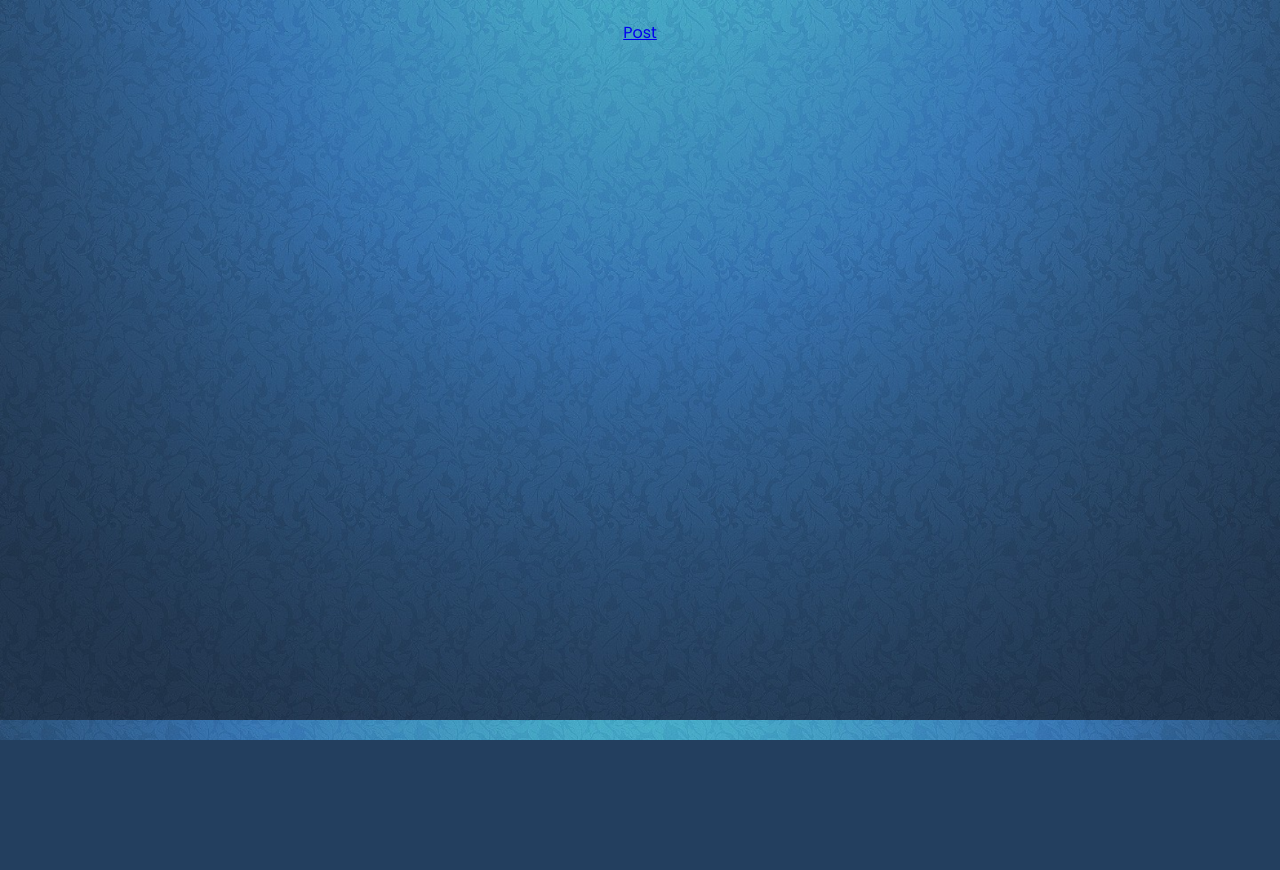
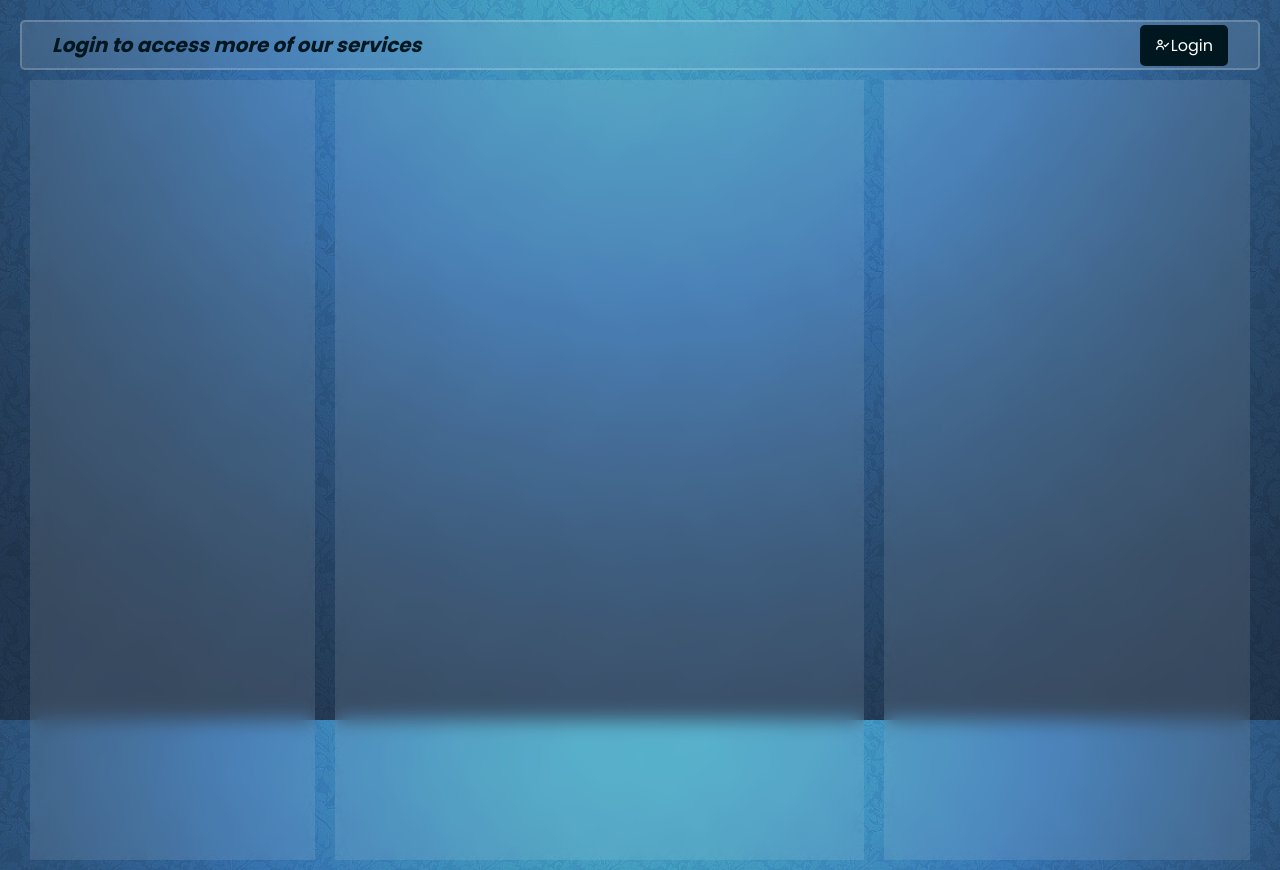
Before and after one commit to Aayushstha001/After_First, a Django app: page / in a window 1280 px wide. Shown: the part 80-950 px from the top of the page. Before the commit the page ends 820 px from the top, so only its background shows below. Run offline with Django 5.2, Linux system fonts and the light colour scheme; data that the repository does not hold is empty.

Commit message:
all done

```diff
--- a/Co_lab/main/forms.py
+++ b/Co_lab/main/forms.py
@@ -35,10 +35,9 @@ class CompanyForm(ModelForm):
 class CompanyPostForm(ModelForm):
     class Meta:
         model = CompanyPost
-        fields = ['title', 'description', 'image']
+        fields = ['title', 'image']
 
 class EmployeePostForm(ModelForm):
     class Meta:
         model = EmployeePost
-        fields = '__all__'
-        exclude = ['host', 'company']
+        fields = ['title', 'image']
--- a/Co_lab/main/models.py
+++ b/Co_lab/main/models.py
@@ -44,8 +44,7 @@ class Employee(models.Model):
 class CompanyPost(models.Model):
     host = models.ForeignKey(User, on_delete=models.SET_NULL, null=True, blank=True)
     company = models.ForeignKey(Company, on_delete=models.SET_NULL, null=True, blank=True)
-    title = models.CharField(max_length=255)
-    description = models.TextField(null=True, blank=True)
+    title = models.CharField(max_length=500)
     created = models.DateTimeField(auto_now_add=True)
     image = models.ImageField(upload_to='company_post', null=True, blank=True)
 
@@ -57,8 +56,7 @@ class CompanyPost(models.Model):
 
 class EmployeePost(models.Model):
     host = models.ForeignKey(User, on_delete=models.SET_NULL, null=True, blank=True)
-    title = models.CharField(max_length=255)
-    description = models.TextField(null=True, blank=True)
+    title = models.CharField(max_length=500)
     created = models.DateTimeField(auto_now_add=True)
     image = models.ImageField(upload_to='employee_post', null=True, blank=True)
 
--- /dev/null
+++ b/Co_lab/main/templates/main/company_post.html
@@ -0,0 +1,23 @@
+{% load static %}
+
+{% for post in company_post %}
+    <div class="post-container">
+        <div class="user-profile">
+            {% if post.company.company_logo %}
+                <img class="company-logo" src="{{ post.company.company_logo.url }}" width="45px">
+            {% else %}
+                <img class="company-logo" src="{% static 'styles/images/company_avatar.png' %}" width="45px">
+            {% endif %}
+            <div>
+                <p>{{ post.company }}</p>
+                <span>{{ post.created }}</span><br>
+                <span>{{ post.created|timesince }} ago</span>
+            </div>
+        </div>
+        <p class="post-host">Post : {{post.host}}</p>
+        <p class="post-text">{{ post.title }}</p>
+        {% if post.image %}
+            <img class="post-image" src="{{ post.image.url }}" class="post-img" width="100%">
+        {% endif %}
+    </div>
+{% endfor %}
--- /dev/null
+++ b/Co_lab/main/templates/main/employee_post.html
@@ -0,0 +1,22 @@
+{% load static %}
+
+{% for post in employee_post %}
+    <div class="post-container">
+        <div class="user-profile">
+            {% if post.host.employee.image %}
+                <img class="company-logo" src="{{ post.host.employee.image.url }}" width="45px">
+            {% else %}
+                <img class="company-logo" src="{% static 'styles/images/avatar.png' %}" width="45px">
+            {% endif %}
+            <div>
+                <p>{{post.host}}</p>
+                <span>{{ post.created }}</span><br>
+                <span>{{ post.created|timesince }} ago</span>
+            </div>
+        </div>
+        <p class="post-text">{{ post.title }}</p>
+        {% if post.image %}
+            <img class="post-image" src="{{ post.image.url }}" class="post-img" width="100%">
+        {% endif %}
+    </div>
+{% endfor %}
--- a/Co_lab/main/templates/main/home.html
+++ b/Co_lab/main/templates/main/home.html
@@ -1,45 +1,49 @@
 {% extends 'main.html' %}
 
+{% load static %}
+
 {% block content %}
-{% if employee.admin %}
-    <a href="{% url 'create-company-post' %}">Company Post</a>
-    <a href="{% url 'create-employee-post' %}">Post</a>
-{% else %}
-    <a href="{% url 'create-employee-post' %}">Post</a>
-{% endif %}
+
+<div class="post">
+    <div class="post-left">
+        {% if request.user.is_authenticated %}
+            {% if employee.image %}
+                <img src="{{employee.image.url}}" height="30px">
+            {% else %}
+                <img src="{% static 'styles/images/avatar.png' %}" height="30px">
+            {% endif %}
+            <a href="#"><h1>{{request.user}}</h1></a>
+        {% else %}
+            <a href="#"><h1>Login to access more of our services</h1></a>
+        {% endif %}
+    </div>
+
+    <div class="post-btn">
+        {% if request.user.is_authenticated %}
+            {% if employee.admin %}
+                <a href="{% url 'create-company-post' %}"><span><i class='bx bx-plus' ></i>Company Post</span></a>
+                <a href="{% url 'create-employee-post' %}"><span><i class='bx bx-plus' ></i>Post</span></a>
+            {% else %}
+                <a href="{% url 'create-employee-post' %}"><span><i class='bx bx-plus' ></i>Post</span></a>
+            {% endif %}
+        {% else %}
+            <a href="{% url 'login' %}"><span><i class='bx bx-user-check'></i>Login</span></a>
+        {% endif %}
+    </div>
+</div>
+
 <div class="main-container">
     <div class="s-main-container1">
+
     </div>
 
     <div class="s-main-container2">
-    {% for post in company_post %}
-        <h1>By : {{post.host}}</h1>
-        {{post.company}}
-        {{post.title}}
-        {% if post.description %}
-            {{post.description}}
-        {% endif %}
-        {% if post.image %}
-            <img src="{{post.image.url}}" width="80px">
-        {% endif %}
-        {{post.created|timesince}}
-    {% endfor %}
+        {% include 'main/company_post.html' %}
     </div>
 
     <div class="s-main-container3">
-    {% for post in employee_post %}
-        <h1>By : {{post.host}}</h1>
-        {{post.title}}
-        {% if post.description %}
-            {{post.description}}
-        {% endif %}
-        {% if post.image %}
-            <img src="{{post.image.url}}" width="50px">
-        {% endif %}
-        {{post.created|timesince}}
-    {% endfor %}
+        {% include 'main/employee_post.html' %}
     </div>
-
 </div>
 
 {% endblock content %}
--- a/Co_lab/main/views.py
+++ b/Co_lab/main/views.py
@@ -5,12 +5,11 @@ from django.contrib import messages
 from django.contrib.auth.decorators import login_required
 from .models import *
 from django.http import HttpResponse
-import os
-from django.conf import settings
 
 def home(request):
     company_post = CompanyPost.objects.all()
     employee_post = EmployeePost.objects.all()
+
     try:
         if request.user.is_authenticated:
             employee = Employee.objects.get(user=request.user)
--- a/Co_lab/static/styles/styles.css
+++ b/Co_lab/static/styles/styles.css
@@ -59,6 +59,65 @@ body {
 .navbar a:hover {
     color: #00171f ;
 }
+
+.post {
+    display: flex;
+    justify-content: space-between;
+    align-items: center;
+    padding: 0 30px;
+    background-color: rgba(255, 255, 255, .1);
+    height: 50px;
+    border-radius: 5px;
+    backdrop-filter: blur(10px);
+    border: 2px solid rgba(255, 255, 255, .2);
+}
+
+.post-left {
+    display: flex;
+    align-items: center;
+}
+
+.post-left img {
+    border-radius: 50%;
+    margin-right: 10px;
+}
+
+.post-left a {
+    display: flex;
+    align-items: center;
+    text-decoration: none;
+    color: #00171f;
+    font-style: italic;
+}
+
+.post-left h1 {
+    font-size: 20px;
+}
+
+.post-btn {
+    display: flex;
+    gap: 10px;
+}
+
+.post-btn a {
+    display: inline-block;
+    padding: 8px 15px;
+    background-color: #00171f;
+    color: #fff;
+    text-align: center;
+    text-decoration: none;
+    border-radius: 5px;
+}
+
+.post-btn {
+    margin-left: auto;
+}
+
+.post-btn span {
+    display: flex;
+    align-items: center;
+}
+
 
 /* .slider {
     width: 15%;
@@ -182,17 +241,143 @@ body {
 .main-container {
     display: flex;
     flex-direction: row;
-    height: 100%;
+    height: 100vh;
 }
 
 .s-main-container1 {
-    flex: 1;
+    flex: 1.5;
+    background-color: rgba(255, 255, 255, .1);
+    backdrop-filter: blur(10px);
+    padding: 20px;
+    overflow-y: auto;
+    margin: 10px;
 }
 
 .s-main-container2 {
     flex: 3;
+    background-color: rgba(255, 255, 255, .1);
+    backdrop-filter: blur(10px);
+    padding: 20px;
+    overflow-y: auto;
+    margin: 10px;
+    display: flex;
+    flex-direction: column;
 }
 
 .s-main-container3 {
     flex: 2;
+    background-color: rgba(255, 255, 255, .1);
+    backdrop-filter: blur(10px);
+    padding: 20px;
+    overflow-y: auto;
+    margin: 10px;
+    display: flex;
+    flex-direction: column;
 }
+
+.s-main-container1::-webkit-scrollbar,
+.s-main-container2::-webkit-scrollbar,
+.s-main-container3::-webkit-scrollbar {
+    display: none;
+}
+
+/* .social-media-post {
+    background-color: #fff;
+    border: 1px solid #ccc;
+    border-radius: 8px;
+    padding: 20px;
+    margin-bottom: 20px;
+}
+
+.post-header {
+    display: flex;
+    justify-content: space-between;
+    align-items: center;
+    margin-bottom: 10px;
+}
+
+.company-info {
+    display: flex;
+    align-items: center;
+}
+
+.company-logo {
+    margin-right: 10px;
+}
+
+.company-name {
+    font-weight: bold;
+    margin: 0;
+}
+
+.host,
+.created {
+    margin: 0;
+    color: #666;
+    font-size: 14px;
+}
+
+.post-title {
+    font-size: 18px;
+    margin-top: 0;
+    margin-bottom: 5px; /* Add margin-bottom to separate title and description
+
+.post-description {
+    margin-bottom: 10px;
+}
+
+.post-image {
+    max-width: 100%;
+    height: auto;
+    margin-top: 10px;
+} */
+
+.user-profile {
+    display: flex;
+    align-items: center;
+}
+
+.user-profile img {
+    width: 45px;
+    border-radius: 50%;
+    margin-right: 10px;
+}
+
+.user-profile p{
+    margin-bottom: -5px;
+    font-weight: 500;
+    color: #00171f;
+}
+
+.user-profile span {
+    font-size: 13px;
+    color: #626262;
+}
+
+.post-container {
+    width: 100%;
+    background: #fff;
+    border-radius: 6px;
+    padding: 20px;
+    color: #626262;
+    margin:  20px 0;
+    text-align: left;
+}
+
+.post-host {
+    font-size: 13px;
+    color: #626262;
+}
+
+.post-text {
+    color: #00171f;
+    margin: 15px 0;
+    font-size: 15px;
+    font-weight: 500;
+}
+
+.post-img {
+    width: 100%;
+    border-radius: 4px;
+    margin-bottom: 5px;
+}
--- a/Co_lab/templates/nav.html
+++ b/Co_lab/templates/nav.html
@@ -11,7 +11,6 @@
     <div class="navbar">
             {% if request.user.is_authenticated %}
                 <a href="{% url 'logout' %}">Logout</a>
-                <a href="#">{{request.user}}</a>
             {% else %}
                 <a href="{% url 'register' %}">Register</a>
                 <a href="{% url 'login' %}">Login</a>
```
Also changed, not shown: Co_lab/db.sqlite3, Co_lab/main/migrations/0019_alter_employee_image.py (added), Co_lab/main/migrations/0020_remove_companypost_description_alter_employee_image.py (added), Co_lab/main/migrations/0021_alter_companypost_title.py (added), Co_lab/main/migrations/0022_remove_employeepost_description_and_more.py (added), Co_lab/media/company/digital_artistic_image_Create_a_realistic_image_of_pbHYYzZ.jpg (renamed from Co_lab/media/company/digital_artistic_image_Create_a_realistic_image_of.jpg), Co_lab/media/employee/digital_artistic_image_Create_a_realistic_image_of.jpg (added), Co_lab/static/styles/images/avatar.png (added), Co_lab/static/styles/images/company_avatar.png (added).
